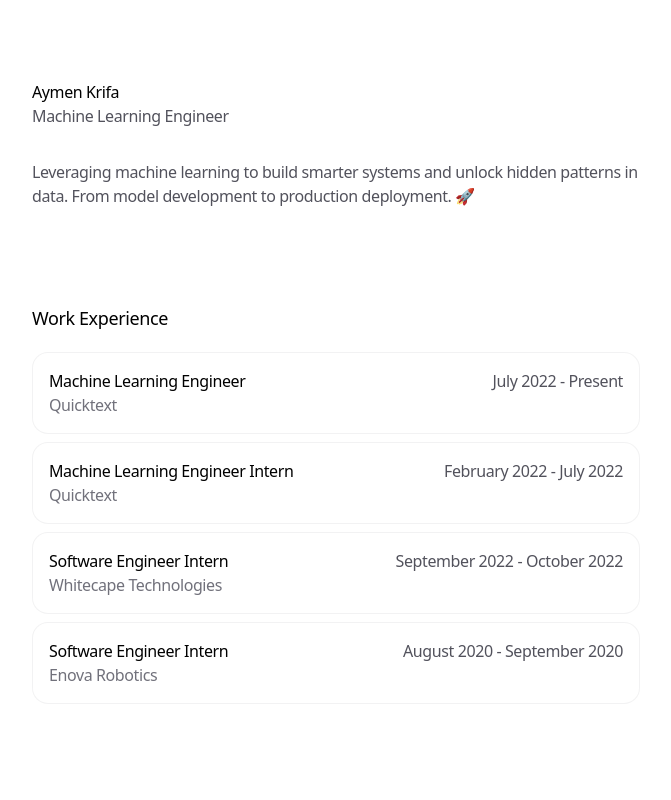
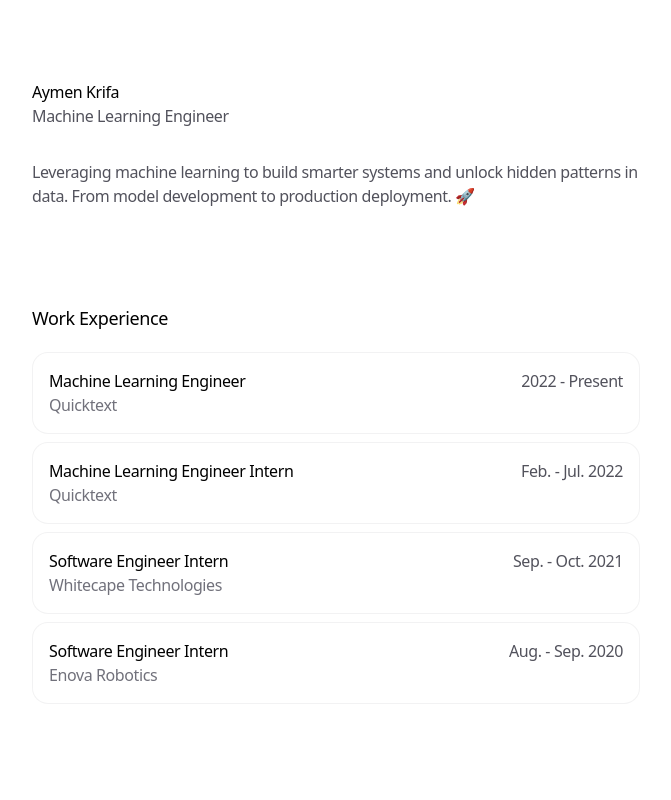
Before and after one commit to aymenkrifa/portfolio, a Next.js app: page / in a window 1280 px wide. Shown: the top 800 px of the page, without its empty margins (304-975 px from the left). Built offline with nearby package versions, Linux system fonts and the light colour scheme.

Commit message:
fix: Standardize date formats in work experience section

```diff
--- a/app/data.ts
+++ b/app/data.ts
@@ -51,7 +51,7 @@ export const WORK_EXPERIENCE: WorkExperience[] = [
   {
     company: 'Quicktext',
     title: 'Machine Learning Engineer',
-    start: 'July 2022',
+    start: '2022',
     end: 'Present',
     link: 'https://quicktext.im',
     id: 'work1',
@@ -59,24 +59,24 @@ export const WORK_EXPERIENCE: WorkExperience[] = [
   {
     company: 'Quicktext',
     title: 'Machine Learning Engineer Intern',
-    start: 'February 2022',
-    end: 'July 2022',
+    start: 'Feb.',
+    end: 'Jul. 2022',
     link: 'https://quicktext.im',
     id: 'work2',
   },
   {
     company: 'Whitecape Technologies',
     title: 'Software Engineer Intern',
-    start: 'September 2022',
-    end: 'October 2022',
+    start: 'Sep.',
+    end: 'Oct. 2021',
     link: 'https://whitecapetech.com',
     id: 'work3',
   },
   {
     company: 'Enova Robotics',
     title: 'Software Engineer Intern',
-    start: 'August 2020',
-    end: 'September 2020',
+    start: 'Aug.',
+    end: 'Sep. 2020',
     link: 'https://enovarobotics.eu',
     id: 'work4',
   },
```
